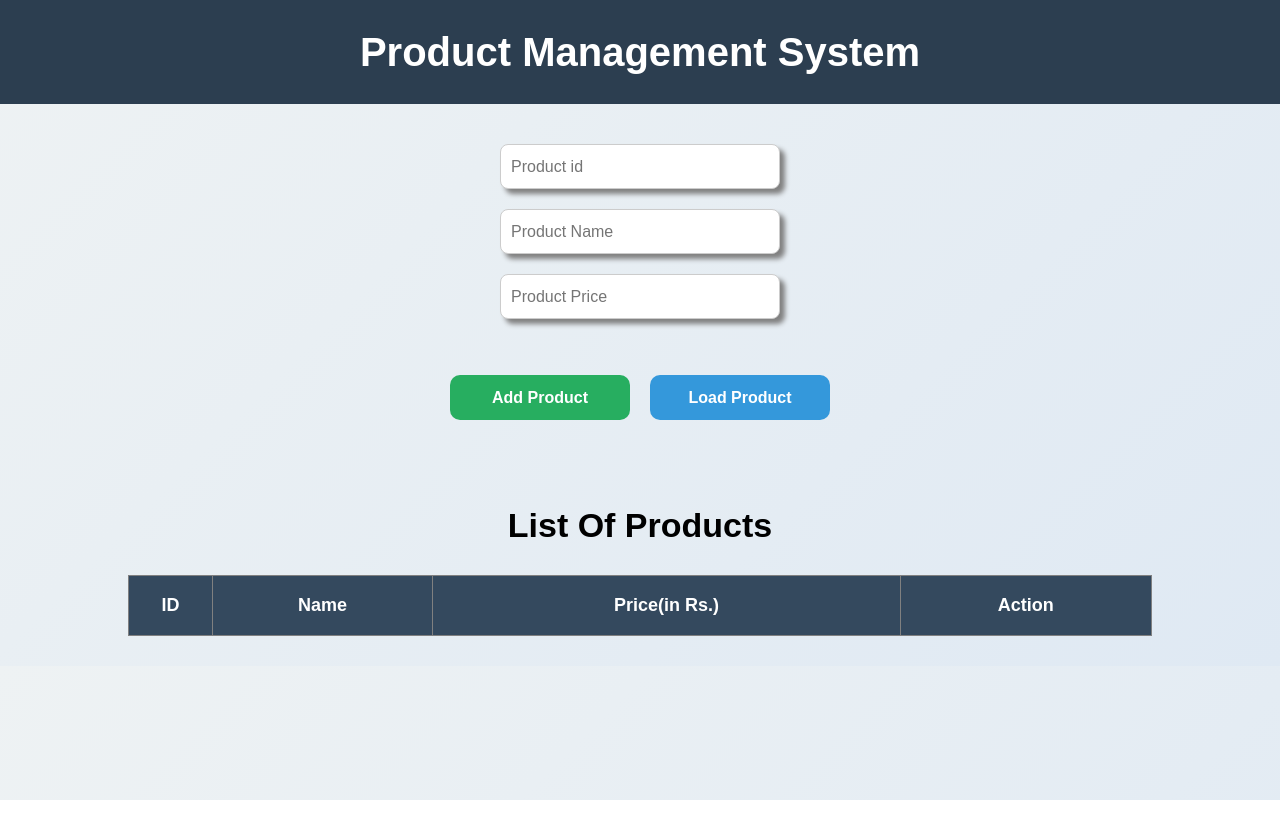
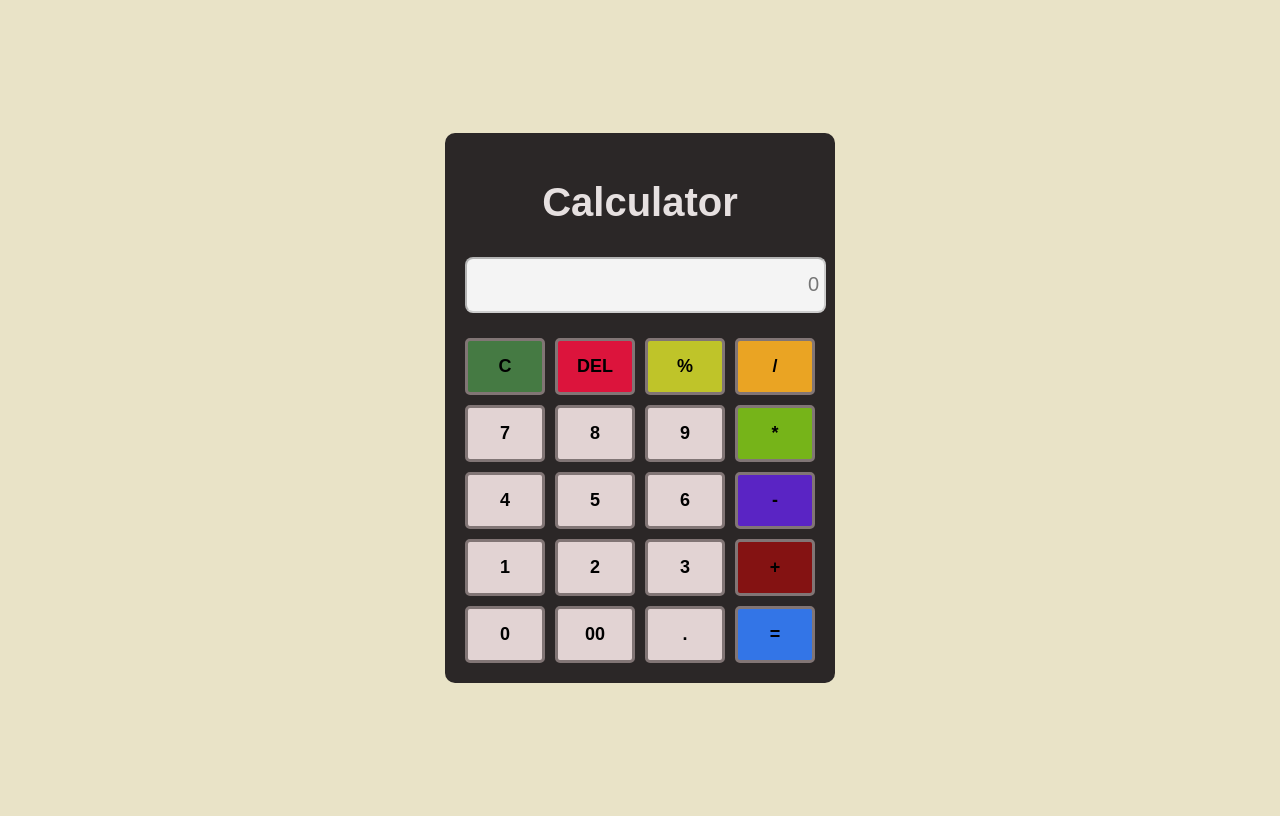
Before and after one commit to aniket5884/Frontend-Projects, a plain HTML site: page index.html in a window 1280 px wide. Drawn offline with Linux system fonts and the light colour scheme.

Commit message:
Add Calculator

```diff
--- a/index.html
+++ b/index.html
@@ -1,55 +1,45 @@
 <!DOCTYPE html>
 <html lang="en">
 <head>
-<meta charset="UTF-8">
-<meta name="viewport" content="width=device-width, initial-scale=1.0">
-<title>Product Management</title>
-<link rel="stylesheet" href="style.css">
+    <title>Calculator</title>
+    <link rel="stylesheet" href="style.css">
 </head>
-
 <body>
 
-<div class="header">
-<h1>Product Management System</h1>
+<div class="calculator">
+
+     <h1>Calculator</h1>
+
+    <input style="padding-right: 5px;" type="text" placeholder="0" id="display" disabled>
+
+    <div class="buttons">
+        <button style="background-color: rgb(69, 122, 67);" onclick="clearDisplay()">C</button>
+        <button style="background-color: crimson; " onclick="deleteLast()">DEL</button>
+        <button style="background-color: rgb(191, 196, 41);" onclick="appendValue('%')">%</button>
+        <button style="background-color: rgb(234, 164, 35);" onclick="appendValue('/')">/</button>
+
+        <button onclick="appendValue('7')">7</button>
+        <button onclick="appendValue('8')">8</button>
+        <button onclick="appendValue('9')">9</button>
+        <button  style="background-color: rgb(118, 180, 25);"onclick="appendValue('*')">*</button>
+
+        <button onclick="appendValue('4')">4</button>
+        <button onclick="appendValue('5')">5</button>
+        <button onclick="appendValue('6')">6</button>
+        <button style="background-color: rgb(90, 36, 196);" onclick="appendValue('-')">-</button>
+
+        <button onclick="appendValue('1')">1</button>
+        <button onclick="appendValue('2')">2</button>
+        <button onclick="appendValue('3')">3</button>
+        <button style="background-color: rgb(132, 18, 18);" onclick="appendValue('+')">+</button>
+
+        <button onclick="appendValue('0')">0</button>
+        <button onclick="appendValue('00')">00</button>
+        <button onclick="appendValue('.')">.</button>
+        <button style="background-color: rgb(51, 117, 231);" onclick="calculate()">=</button>
+    </div>
+
 </div>
-
-<div class="main">
-
-<input type="text" id="productId" placeholder="Product id">
-<input type="text" id="productName" placeholder="Product Name">
-<input type="number" id="productPrice" placeholder="Product Price">
-
-<br><br>
-
-<div class="button">
-<button onclick="addProduct()" style="background-color: #27ae60;">Add Product</button>
-<button onclick="loadProducts()" style="background-color: #3498db;">Load Product</button>
-</div>
-</div>
-
-
-<br><br>
-
-<h2 align="center">List Of Products</h2>
-
-<table border="1">
-
-<thead>
-<tr>
-<th>ID</th>
-<th>Name</th>
-<th>Price(in Rs.)</th>
-<th>Action</th>
-</tr>
-</thead>
-
-<tbody id="productTable">
-
-</tbody>
-
-</table>
-
-
 
 <script src="script.js"></script>
 
--- a/script.js
+++ b/script.js
@@ -1,79 +1,22 @@
-let products = [];
-let editIndex = -1;
+const display = document.getElementById("display");
 
-const loadProducts = () => {
-    products = [
-        {id:1, name:"Laptop", price:90000},
-        {id:2, name:"Mobile", price:60000},
-        {id:3, name:"Smart Watch", price:4500}
-    ];
+function appendValue(value){
+    display.value += value;
+}
 
-    displayProducts();
-};
+function clearDisplay(){
+    display.value = "";
+}
 
-const displayProducts = () => {
+function deleteLast(){
+    display.value = display.value.slice(0,-1);
+}
 
-    const tableBody = document.getElementById("productTable");
-
-    tableBody.innerHTML = "";
-
-    products.forEach((product,index) => {
-        tableBody.innerHTML += `
-        <tr>
-            <td>${product.id}</td>
-            <td>${product.name}</td>
-            <td>${product.price}</td>
-            <td>
-                <button onclick="updateProduct(${index})" style="background-color:#f39c12;color:white;border:none;padding:5px 10px;border-radius:5px;cursor:pointer;">Update</button>
-                <button onclick="deleteProduct(${index})" style="background-color:#e74c3c;color:white;border:none;padding:5px 10px;border-radius:5px;cursor:pointer;">Delete</button>
-            </td>
-        </tr>
-        `;
-    });
-
-};
-
-const addProduct = () => {
-
-    const id = document.getElementById("productId").value;
-    const name = document.getElementById("productName").value;
-    const price = document.getElementById("productPrice").value;
-
-    const newProduct = {
-        id: id,
-        name: name,
-        price: price
-    };
-
-    if(editIndex === -1){
-        products.push(newProduct);
+function calculate(){
+    try{
+        display.value = eval(display.value);
     }
-    else{
-        products[editIndex] = newProduct;
-        editIndex = -1;
+    catch{
+        display.value = "Error";
     }
-
-    displayProducts();
-
-    document.getElementById("productId").value = "";
-    document.getElementById("productName").value = "";
-    document.getElementById("productPrice").value = "";
-};
-
-const deleteProduct = (index) => {
-
-    products.splice(index,1);
-
-    displayProducts();
-};
-
-const updateProduct = (index) => {
-
-    const product = products[index];
-
-    document.getElementById("productId").value = product.id;
-    document.getElementById("productName").value = product.name;
-    document.getElementById("productPrice").value = product.price;
-
-    editIndex = index;
-};
+}
--- a/style.css
+++ b/style.css
@@ -1,156 +1,60 @@
-
-*{
-    margin:0;
-    padding:0;
-    box-sizing:border-box;
-}
-
 body{
-    font-family: Arial, Helvetica, sans-serif;
-    background: linear-gradient(135deg,#eef2f3,#dfe9f3);
-}
-
-
-
-.header{
-    height:13vh;
-    width:100%;
-    background:#2c3e50;
     display:flex;
     justify-content:center;
     align-items:center;
+    height:100vh;
+    background:#f4f4f4;
+    font-family:Arial;
+    overflow: hidden;
+    background-color: rgb(233, 227, 199);
 }
 
-h1{
-    color:white;
-    font-size:2.5rem;
+.calculator h1{
     text-align: center;
+    font-size: 40px;
+    color: rgb(230, 224, 224);
+
 }
 
-
-
-.main{
-    margin-top:30px;
-    width:100%;
-    display:flex;
-    flex-direction:column;
-    align-items:center;
+.calculator{
+    background: rgb(43, 39, 39);
+    padding:20px;
+    border-radius:10px;
+    width:350px;
+    height: 510px;
 }
 
+#display{
 
+    width:100%;
+    height:50px;
+    background-color: #f4f4f4;
+    border-radius: 8px;
+    font-size:20px;
+    margin-top: 5px;
+    margin-bottom:25px;
+    text-align: right;
+    padding-right: 28px;
 
-.main input{
-    padding:10px;
-    font-size:16px;
-    margin:10px;
-    height:45px;
-    width:280px;
-    border-radius:8px;
-    border:1px solid #ccc;
-    box-shadow: 5px 5px 5px gray;
 }
 
-
-
-.button{
-    margin-top:10px;
-    display:flex;
-    gap:20px;
-    flex-wrap:wrap;
-    justify-content:center;
+.buttons{
+    display:grid;
+    grid-template-columns:repeat(4,1fr);
+    gap:10px;
 }
 
-.button button{
-    height:45px;
-    width:180px;
-    font-weight:bold;
-    font-size:16px;
+button{
+    padding:15px;
+    font-size:18px;
+    font-weight: bolder;
+    background-color: #e2d3d3;
+    border:none;
+    border-radius:5px;
     cursor:pointer;
-    border-radius:10px;
-    border:none;
-    color:white;
+    border: 3px solid rgb(129, 117, 117);
 }
 
-
-
-.button button:first-child{
-    background:#27ae60;
+button:hover{
+    opacity: 0.8;
 }
-
-.button button:last-child{
-    background:#3498db;
-}
-
-
-
-h2{
-    margin-top:50px;
-    text-align:center;
-    font-size: 34px;
-}
-
-
-
-table{
-    margin:30px auto;
-    width:80%;
-    border-collapse:collapse;
-    background:white;
-}
-
-th{
-    font-size:18px;
-    height:60px;
-    background:#34495e;
-    color:white;
-}
-
-td{
-    height:50px;
-    text-align:center;
-}
-
-td button{
-    padding:6px 12px;
-    border:none;
-    border-radius:6px;
-    cursor:pointer;
-}
-
-td button:first-child{
-    background:#f39c12;
-    color:white;
-}
-
-td button:last-child{
-    background:#e74c3c;
-    color:white;
-}
-
-
-
-@media(max-width:768px){
-
-h1{
-    font-size:1.6rem;
-}
-
-.main input{
-    width:90%;
-}
-
-.button{
-    flex-direction:column;
-    align-items:center;
-}
-
-.button button{
-    width:90%;
-}
-
-table{
-    width:95%;
-    font-size:14px;
-}
-
-}
```
